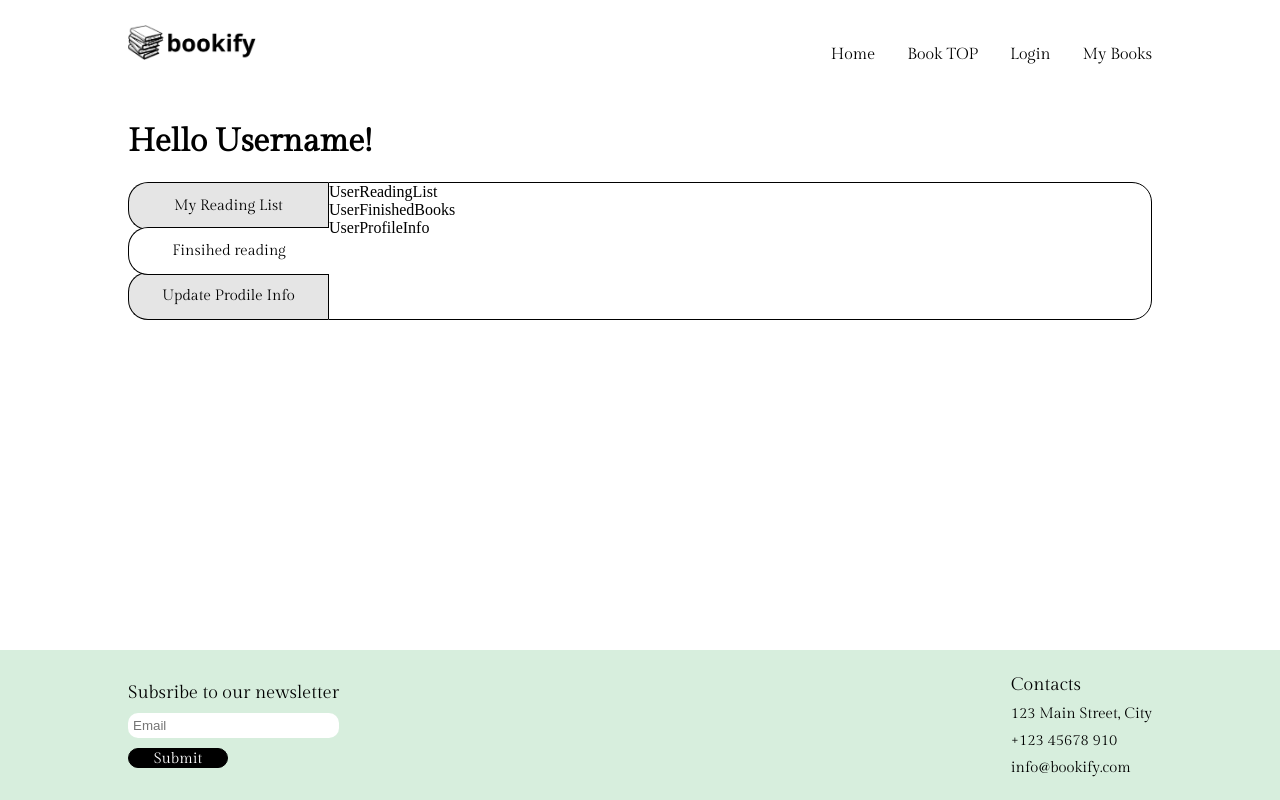
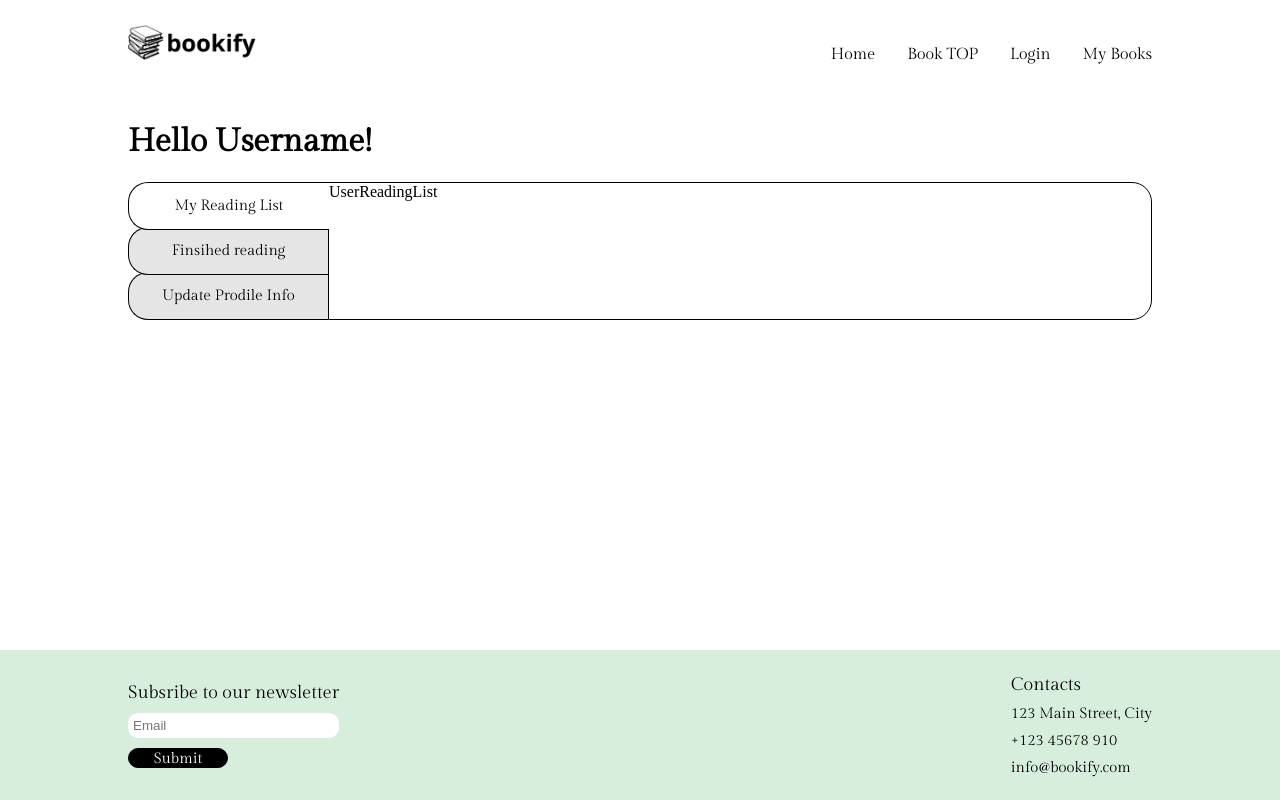
Before and after one commit to IevaZR/react-book-manager, a React (Create React App) app: page /user in a window 1280 px wide. Built offline with nearby package versions, Linux system fonts and the light colour scheme.

Commit message:
user profile button functionality added

```diff
--- a/src/Components/UserProfile/UserProfile.css
+++ b/src/Components/UserProfile/UserProfile.css
@@ -15,7 +15,6 @@
     border-radius: 20px 0 0 20px;
     border: 1px solid black;
     border-right: none;
-    background-color: transparent;
     cursor: pointer;
     font-family: 'Gilda Display', serif;
     font-size: 15px;
--- a/src/Components/UserProfile/UserProfile.js
+++ b/src/Components/UserProfile/UserProfile.js
@@ -1,25 +1,69 @@
-import React from "react";
+import React, { useState } from "react";
 import "./UserProfile.css";
 import UserReadingList from "../UserReadingList/UserReadingList";
 import UserFinishedBooks from "../UserFinishedBooks/UserFinishedBooks";
 import UserProfileInfo from "../UserProfileInfo/UserProfileInfo";
 
 const UserProfile = () => {
+  const [userReadingListVisible, setUserReadingListVisible] = useState(true);
+  const [userFinishedReadingVisible, setUserFinishedReadingVisible] =
+    useState(false);
+  const [userProfileInfoVisible, setProfileInfoVisible] = useState(false);
+
+  const openUserReadingList = () => {
+    setUserReadingListVisible(true);
+    setUserFinishedReadingVisible(false);
+    setProfileInfoVisible(false);
+  };
+  const openUserFinishedList = () => {
+    setUserReadingListVisible(false);
+    setUserFinishedReadingVisible(true);
+    setProfileInfoVisible(false);
+  };
+  const openUserProfileInfo = () => {
+    setUserReadingListVisible(false);
+    setUserFinishedReadingVisible(false);
+    setProfileInfoVisible(true);
+  };
+
   return (
     <div className="UserProfileWrapper">
       <div className="UserProfileMenu">
-        <button className="UserProfileMenuButton List ">My Reading List</button>
-        <button className="UserProfileMenuButton Finished BtnActive">
+        <button
+          className={
+            userReadingListVisible
+              ? "UserProfileMenuButton List BtnActive"
+              : "UserProfileMenuButton List"
+          }
+          onClick={openUserReadingList}
+        >
+          My Reading List
+        </button>
+        <button
+          className={
+            userFinishedReadingVisible
+              ? "UserProfileMenuButton Finished BtnActive"
+              : "UserProfileMenuButton Finished"
+          }
+          onClick={openUserFinishedList}
+        >
           Finsihed reading
         </button>
-        <button className="UserProfileMenuButton Profile">
+        <button
+          className={
+            userProfileInfoVisible
+              ? "UserProfileMenuButton Profile BtnActive"
+              : "UserProfileMenuButton Profile"
+          }
+          onClick={openUserProfileInfo}
+        >
           Update Prodile Info
         </button>
       </div>
       <div className="UserProfileMainSection">
-        <UserReadingList/>
-        <UserFinishedBooks/>
-        <UserProfileInfo/>
+        {userReadingListVisible && <UserReadingList />}
+        {userFinishedReadingVisible && <UserFinishedBooks />}
+        {userProfileInfoVisible && <UserProfileInfo />}
       </div>
     </div>
   );
```
